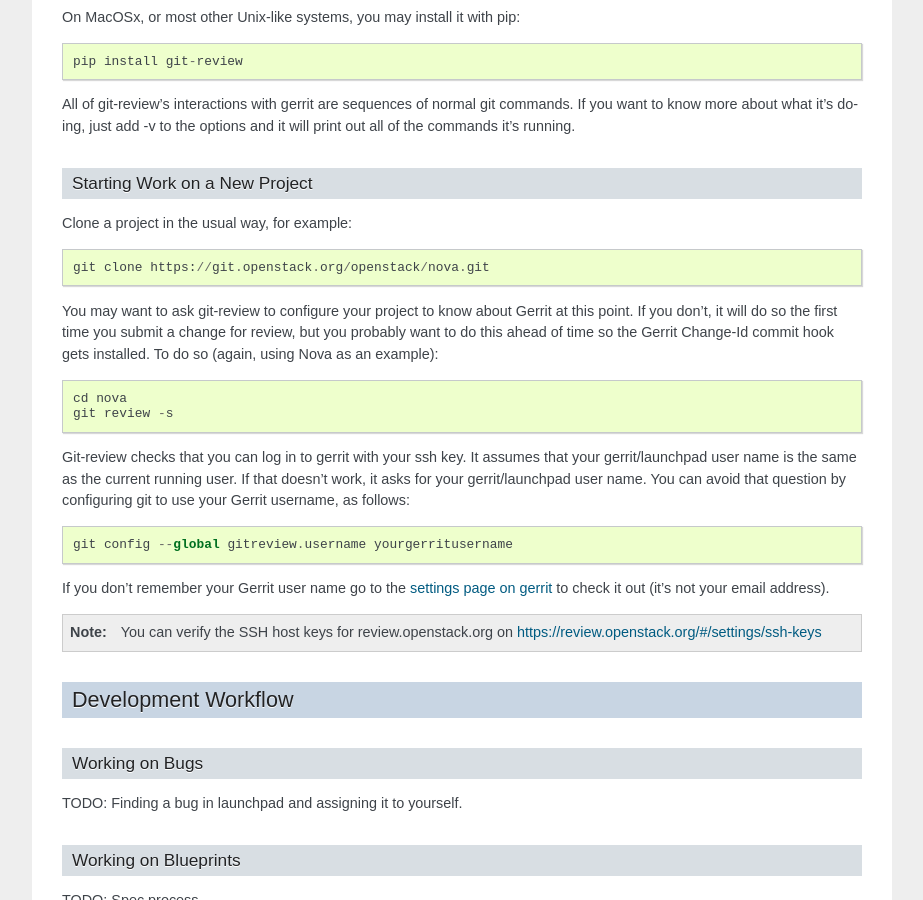
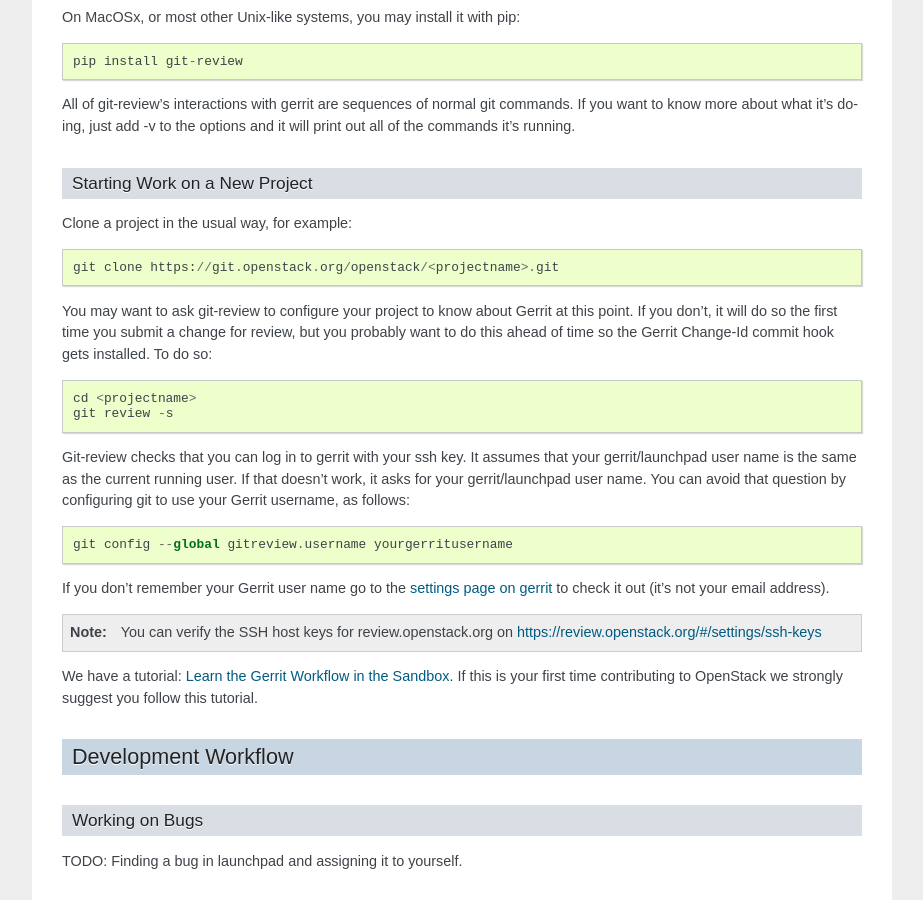
Before and after one commit to openstack-archive/infra-manual, a Sphinx documentation site: the page built from doc/source/developers.rst, in a window 1280 px wide and 900 px high, scrolled down 2403 px. Shown: the whole window, without its empty margins (198-1121 px from the left). Built offline with Sphinx 7.4.7, drawn with Linux system fonts in a browser that asks for light colours.

Commit message:
Adds a link for new developers to use sandbox
Right now the docs for new developers don't include instructions
for getting started with openstack-dev/sandbox. This patches adds
a link to a tutorial for working with the sandbox.

It also generalizes the instructions for the Starting Work on
a New Project section, using <projectname> instead of nova.

Change-Id: Ied45a74f8573b04e662f45168c29b56f7eaab33c

```diff
--- a/doc/source/developers.rst
+++ b/doc/source/developers.rst
@@ -143,15 +143,14 @@
 
 Clone a project in the usual way, for example::
 
-  git clone https://git.openstack.org/openstack/nova.git
+  git clone https://git.openstack.org/openstack/<projectname>.git
 
 You may want to ask git-review to configure your project to know about
 Gerrit at this point.  If you don't, it will do so the first time you
 submit a change for review, but you probably want to do this ahead of
-time so the Gerrit Change-Id commit hook gets installed.  To do so
-(again, using Nova as an example)::
+time so the Gerrit Change-Id commit hook gets installed.  To do so::
 
-  cd nova
+  cd <projectname>
   git review -s
 
 Git-review checks that you can log in to gerrit with your ssh key. It
@@ -169,6 +168,8 @@
 .. Note:: You can verify the SSH host keys for review.openstack.org
     on https://review.openstack.org/#/settings/ssh-keys
 
+We have a tutorial: :ref:`sandbox`. If this is your first time
+contributing to OpenStack we strongly suggest you follow this tutorial.
 
 Development Workflow
 ====================
```
